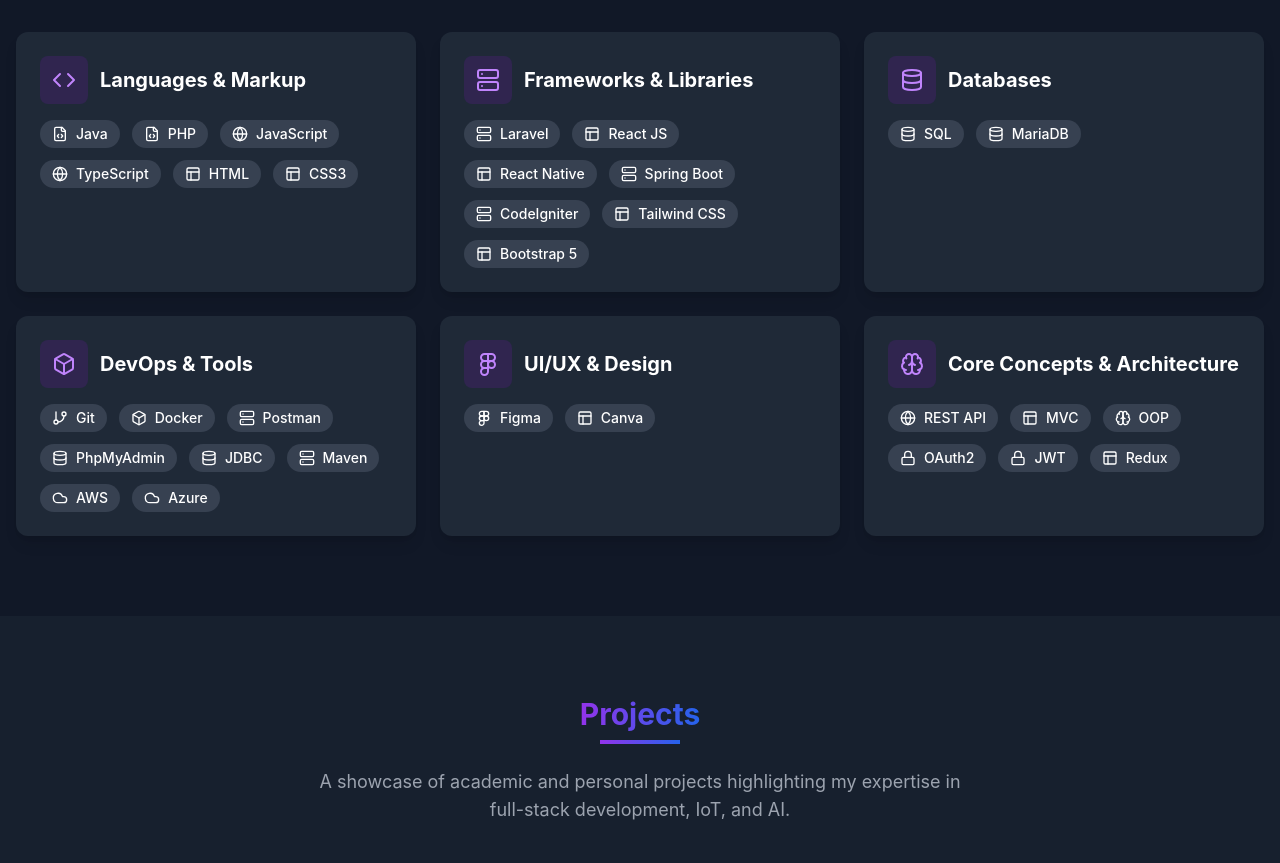
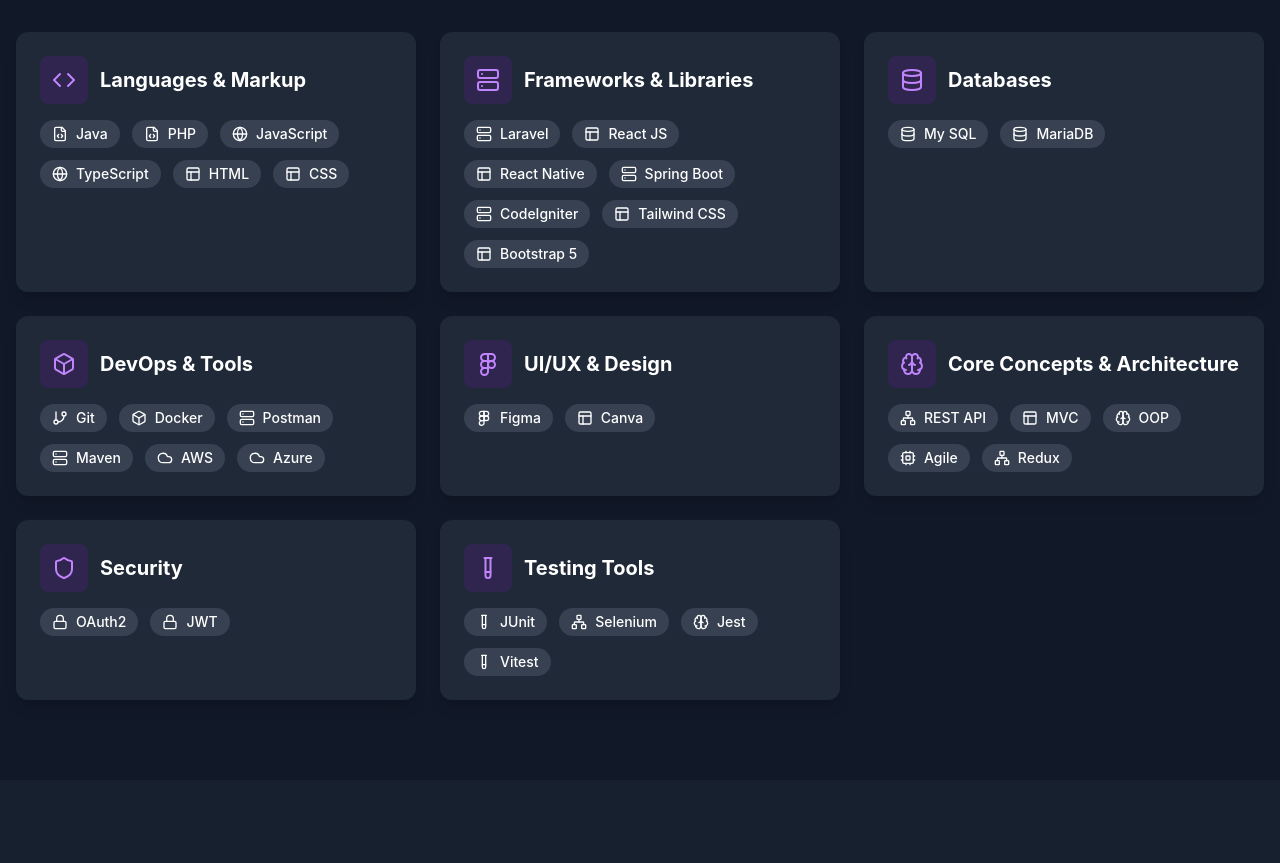
Before and after one commit to NimeshaMadurangi/Portfolio, a React (Vite) app: page / in a window 1280 px wide. Shown: the part 1560-2423 px from the top of the page. Built offline with nearby package versions, Linux system fonts and the light colour scheme.

Commit message:
change technologies

```diff
--- a/src/components/sections/Technologies.tsx
+++ b/src/components/sections/Technologies.tsx
@@ -12,6 +12,10 @@
   CloudIcon,
   FileCodeIcon,
   FigmaIcon,
+  TestTubeIcon,
+  NetworkIcon,
+  ShieldIcon,
+  CpuIcon,
 } from "lucide-react"
 import { motion } from "framer-motion"
 
@@ -75,7 +79,7 @@
         { name: "JavaScript", icon: <GlobeIcon size={16} /> },
         { name: "TypeScript", icon: <GlobeIcon size={16} /> },
         { name: "HTML", icon: <LayoutIcon size={16} /> },
-        { name: "CSS3", icon: <LayoutIcon size={16} /> },
+        { name: "CSS", icon: <LayoutIcon size={16} /> },
       ],
     },
     {
@@ -95,7 +99,7 @@
       title: "Databases",
       icon: <DatabaseIcon size={24} />,
       items: [
-        { name: "SQL", icon: <DatabaseIcon size={16} /> },
+        { name: "My SQL", icon: <DatabaseIcon size={16} /> },
         { name: "MariaDB", icon: <DatabaseIcon size={16} /> },
       ],
     },
@@ -106,8 +110,6 @@
         { name: "Git", icon: <GitBranchIcon size={16} /> },
         { name: "Docker", icon: <BoxIcon size={16} /> },
         { name: "Postman", icon: <ServerIcon size={16} /> },
-        { name: "PhpMyAdmin", icon: <DatabaseIcon size={16} /> },
-        { name: "JDBC", icon: <DatabaseIcon size={16} /> },
         { name: "Maven", icon: <ServerIcon size={16} /> },
         { name: "AWS", icon: <CloudIcon size={16} /> },
         { name: "Azure", icon: <CloudIcon size={16} /> },
@@ -125,12 +127,29 @@
       title: "Core Concepts & Architecture",
       icon: <BrainIcon size={24} />,
       items: [
-        { name: "REST API", icon: <GlobeIcon size={16} /> },
+        { name: "REST API", icon: <NetworkIcon size={16} /> },
         { name: "MVC", icon: <LayoutIcon size={16} /> },
         { name: "OOP", icon: <BrainIcon size={16} /> },
+        { name: "Agile", icon: <CpuIcon size={16} /> },
+        { name: "Redux", icon: <NetworkIcon size={16} /> },
+      ],
+    },
+    {
+      title: "Security",
+      icon: <ShieldIcon size={24} />,
+      items: [
         { name: "OAuth2", icon: <LockIcon size={16} /> },
         { name: "JWT", icon: <LockIcon size={16} /> },
-        { name: "Redux", icon: <LayoutIcon size={16} /> },
+      ],
+    },
+    {
+      title: "Testing Tools",
+      icon: <TestTubeIcon size={24} />,
+      items: [
+        { name: "JUnit", icon: <TestTubeIcon size={16} /> },
+        { name: "Selenium", icon: <NetworkIcon size={16} /> },
+        { name: "Jest", icon: <BrainIcon size={16} /> },
+        { name: "Vitest", icon: <TestTubeIcon size={16} /> },
       ],
     },
   ]
```
